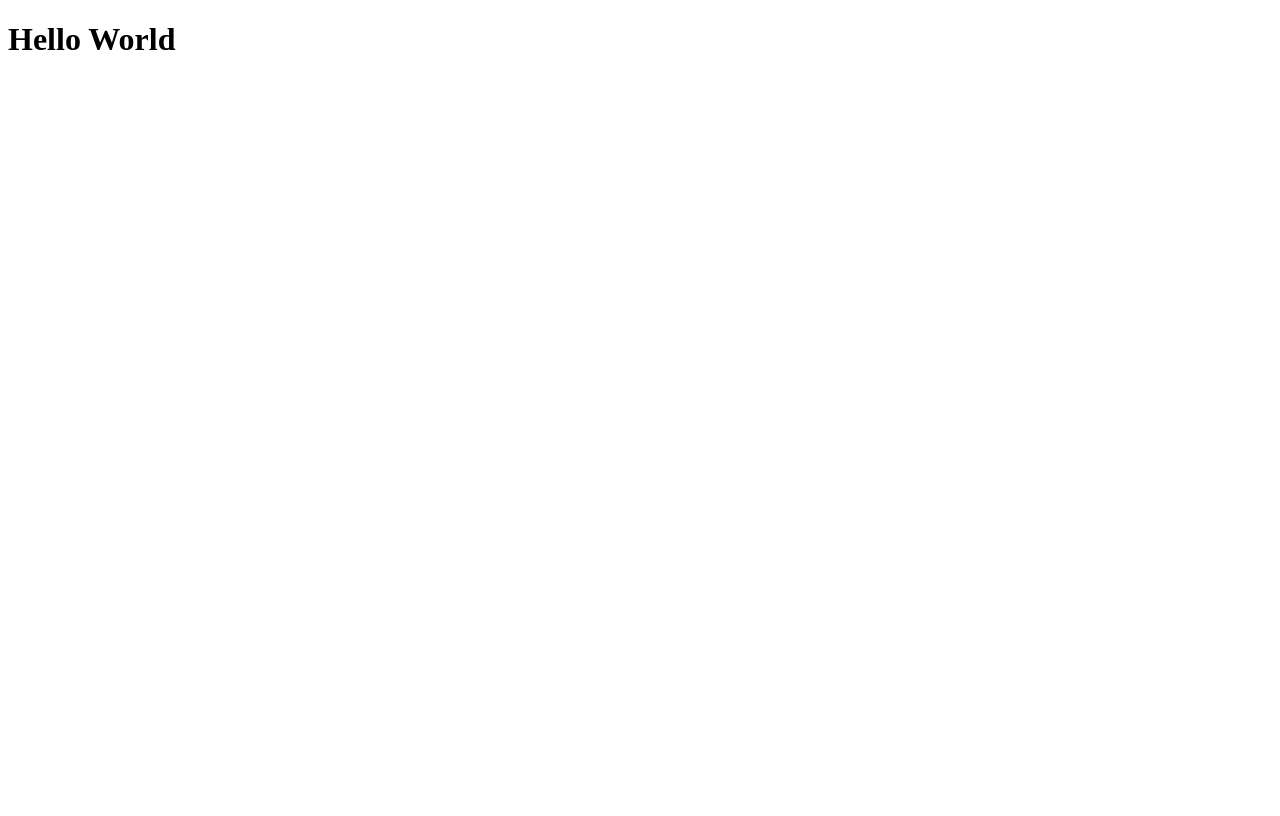
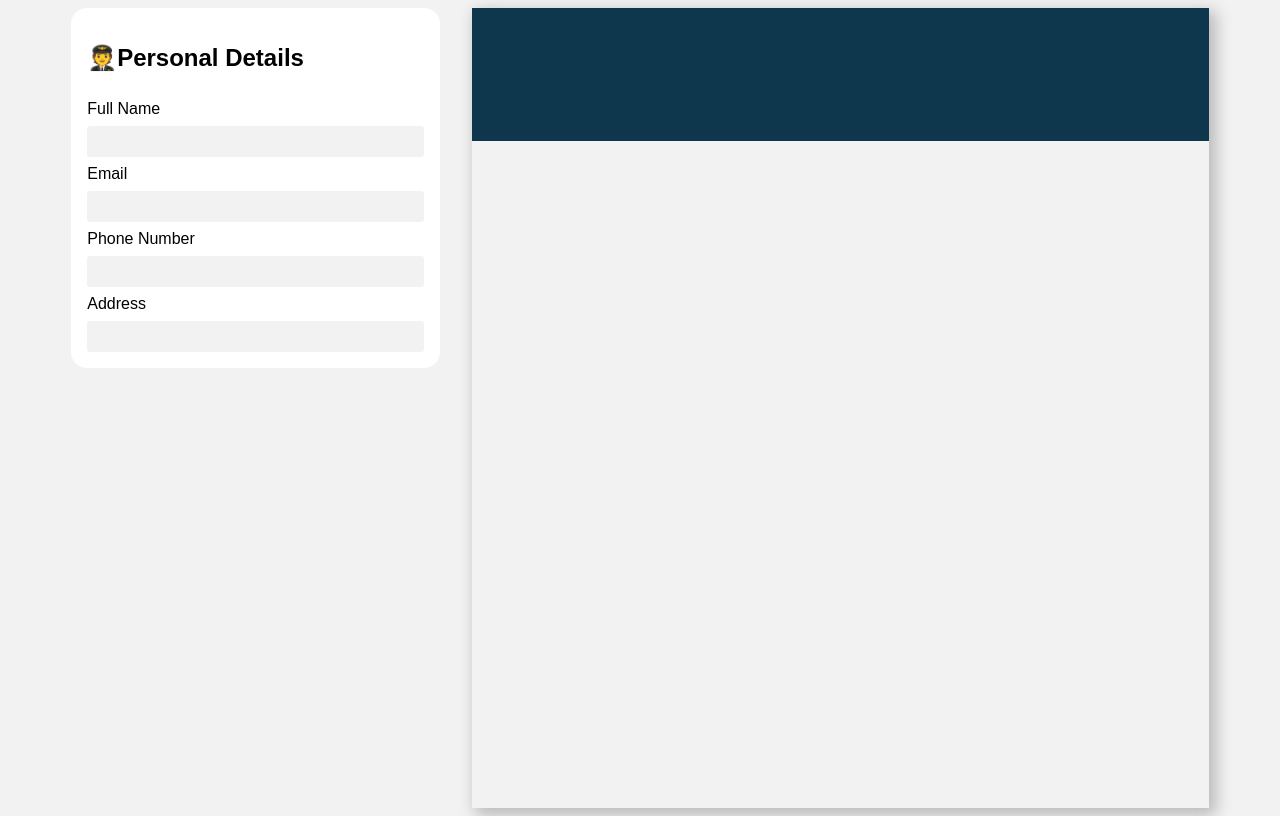
Before and after one commit to xhoni-sheqi/CV-Builder, a React (Vite) app: page / in a window 1280 px wide. Built offline with nearby package versions, Linux system fonts and the light colour scheme.

Commit message:
First Static Component - Tab List using Children Props

```diff
--- a/src/App.jsx
+++ b/src/App.jsx
@@ -1,7 +1,15 @@
+import OutputCV from "./components/OutputCV";
+import TabList from "./components/TabList";
+
 function App() {
   return (
-    <div>
-      <h1>Hello World</h1>
+    <div className="flex-container">
+      <div className="left">
+        <TabList />
+      </div>
+      <div className="right">
+        <OutputCV />
+      </div>
     </div>
   );
 }
--- a/src/components/OutputCV.jsx
+++ b/src/components/OutputCV.jsx
@@ -0,0 +1,10 @@
+function OutputCV() {
+  return (
+    <div className="output">
+      <div className="output-header"></div>
+      <div className="output-body"></div>
+    </div>
+  );
+}
+
+export default OutputCV;
--- /dev/null
+++ b/src/components/Tab.jsx
@@ -0,0 +1,5 @@
+function Tab({ children }) {
+  return <div className="tab">{children}</div>;
+}
+
+export default Tab;
--- /dev/null
+++ b/src/components/TabList.jsx
@@ -0,0 +1,21 @@
+// const listTabsHeaders = ["🧑‍✈️Personal Details", "🎓Education", "👷Experience"];
+import Tab from "./Tab.jsx";
+function TabList() {
+  return (
+    <div>
+      <Tab>
+        <h2>🧑‍✈️Personal Details</h2>
+        <label>Full Name</label>
+        <input type="text" />
+        <label>Email</label>
+        <input type="email" />
+        <label>Phone Number</label>
+        <input type="text" />
+        <label>Address</label>
+        <input type="email" />
+      </Tab>
+    </div>
+  );
+}
+
+export default TabList;
--- a/src/index.css
+++ b/src/index.css
@@ -0,0 +1,53 @@
+body {
+  background: #f2f2f3;
+  font-family: Arial, Helvetica, sans-serif;
+}
+
+.flex-container {
+  width: 90%;
+  margin: 0 auto;
+  display: flex;
+  gap: 2rem;
+}
+
+.tab {
+  display: flex;
+  flex-direction: column;
+  padding: 1rem;
+  border-radius: 1rem;
+  background: #fff;
+  gap: 0.5rem;
+}
+
+.tab input {
+  padding: 0.5rem;
+  border-radius: 0.2rem;
+  background: #f2f2f3;
+  border: none;
+}
+
+.left {
+  flex: 1;
+}
+
+.right {
+  flex: 2;
+}
+
+.right .output {
+  height: 100vh;
+  -webkit-box-shadow: 5px 5px 15px 2px rgba(0, 0, 0, 0.24);
+  box-shadow: 5px 5px 15px 2px rgba(0, 0, 0, 0.24);
+  display: flex;
+  flex-direction: column;
+}
+
+.output .output-header {
+  flex: 1;
+  height: 15vh;
+  background: #0e374e;
+}
+
+.output .output-body {
+  flex: 5;
+}
```
